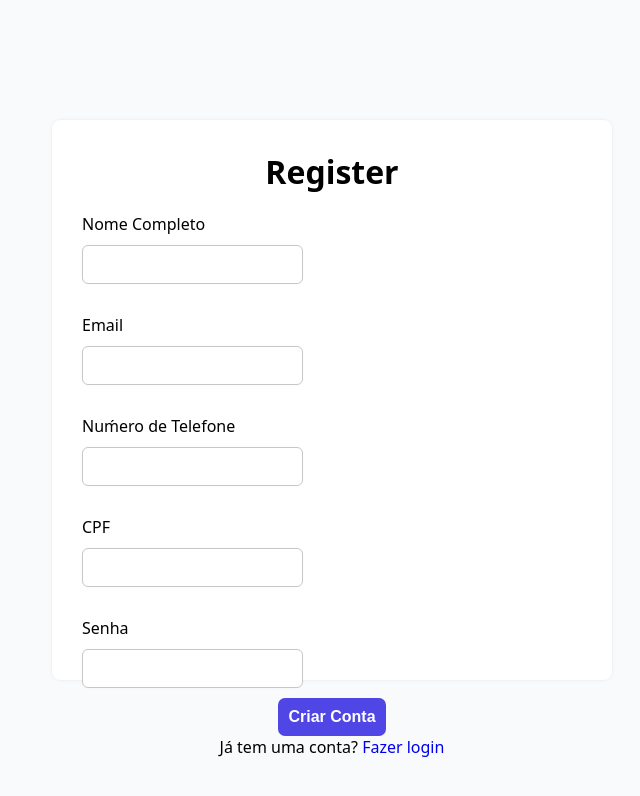
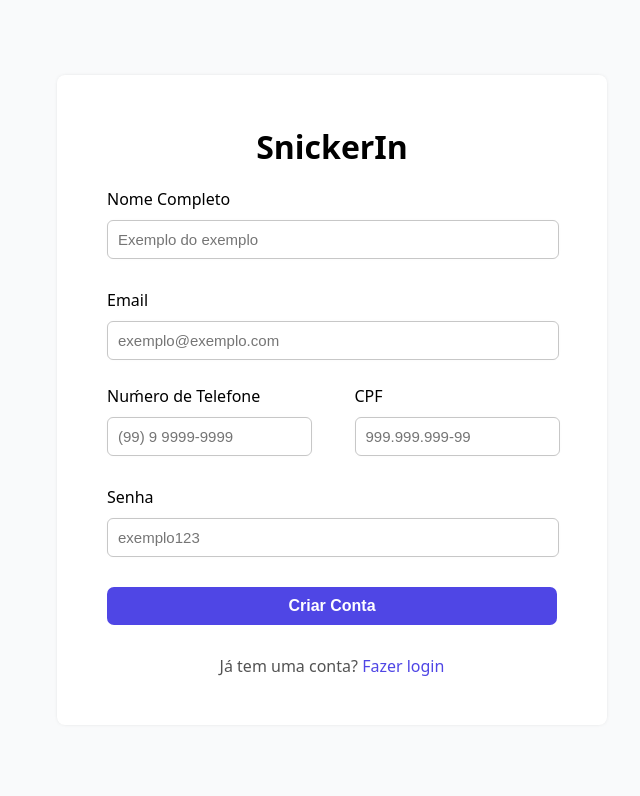
Before and after one commit to Luizhnrs/snicker.in, a React (Create React App) app in the folder frontend/: page /auth/register in a window 1280 px wide. Shown: the top 796 px of the page, without its empty margins (308-948 px from the left). Built offline with nearby package versions, Linux system fonts and the light colour scheme.

Commit message:
Feat: Add placeholders in regiter form

```diff
--- a/frontend/src/components/RegisterForm.tsx
+++ b/frontend/src/components/RegisterForm.tsx
@@ -13,98 +13,92 @@ type RegisterFormProps = {
   setPassword: (value: string) => void,
 };
 
-export default function RegisterForm({ name, setName, email, setEmail, phoneNumber, setPhoneNumber, cpf, setCpf, password, setPassword}: RegisterFormProps) {
+export default function RegisterForm({ name, setName, email, setEmail, phoneNumber, setPhoneNumber, cpf, setCpf, password, setPassword }: RegisterFormProps) {
   return (
-    <div>
-      <form>
+    <form className="register-form">
 
       <div className="input-div">
         <label htmlFor="name">Nome Completo</label>
-          <div className="mt-2">
         <input
           type="text"
           id="name"
           name="name"
           required
           value={name}
-              onChange={({target}) => setName(target.value)}
+          onChange={({ target }) => setName(target.value)}
+          placeholder="Exemplo do exemplo"
           autoComplete="name"
         />
-          </div>
       </div>
 
       <div className="input-div">
         <label htmlFor="email">Email</label>
-          <div className="mt-2">
         <input
           type="email"
           id="email"
           name="email"
           required
           value={email}
-              onChange={({target}) => setEmail(target.value)}
+          onChange={({ target }) => setEmail(target.value)}
+          placeholder="exemplo@exemplo.com"
           autoComplete="email"
         />
       </div>
-        </div>
 
-        <div className="input-div">
+      <div className="mini-inputs">
+        <div>
           <label htmlFor="phoneNumber">Nuḿero de Telefone</label>
-          <div>
           <input
             type="text"
             id="phoneNumber"
             name="phoneNumber"
             required
             value={phoneNumber}
-              onChange={({target}) => setPhoneNumber(target.value)}
+            onChange={({ target }) => setPhoneNumber(target.value)}
+            placeholder="(99) 9 9999-9999"
             autoComplete="tel"
           />
         </div>
-        </div>
 
-        <div className="input-div">
+        <div>
           <label htmlFor="cpf">CPF</label>
-          <div>
           <input
             type="text"
             id="cpf"
             name="cpf"
             required
             value={cpf}
-              onChange={({target}) => setCpf(target.value)}
+            onChange={({ target }) => setCpf(target.value)}
+            placeholder="999.999.999-99"
           />
         </div>
       </div>
 
+
       <div className="input-div">
         <label htmlFor="password">Senha</label>
-          <div>
         <input
           type="password"
           id="password"
           name="password"
           required
           value={password}
-              onChange={({target}) => setPassword(target.value)}
+          onChange={({ target }) => setPassword(target.value)}
+          placeholder="exemplo123"
         />
       </div>
-        </div>
 
-        <div>
       <button
         type="submit"
       >Criar Conta</button>
-        </div>
 
-        <p>
+      <p className="register-message">
         Já tem uma conta?{' '}
-            <Link to="/auth/login">
+        <Link to="/auth/login" className="register-link">
           Fazer login
         </Link>
       </p>
 
     </form>
-    </div>
   )
 };
--- a/frontend/src/pages/Register.tsx
+++ b/frontend/src/pages/Register.tsx
@@ -12,7 +12,7 @@ export default function Register() {
   return (
     <main className="register-container">
       <div>
-        <h1>Register</h1>
+        <h1>SnickerIn</h1>
       </div>
       <RegisterForm
         name={name}
--- a/frontend/src/styles/login.css
+++ b/frontend/src/styles/login.css
@@ -25,22 +25,6 @@
   color: rgb(79 70 229);
 }
 
-.input-div {
-  display: flex;
-  flex-direction: column;
-  align-items: start;
-  padding: 10px 0;
-}
-
-.input-div > label {
-  padding: 10px 0 10px 0;
-  font-weight: 480;
-}
-
-.input-div > input {
-  width: 380px;
-}
-
 .password-forgot {
   text-align: end;
   margin: 10px 0;
@@ -55,3 +39,19 @@
   margin: 10px 0;
   width: 100%;
 }
+
+.login-form > .input-div {
+  display: flex;
+  flex-direction: column;
+  align-items: start;
+  padding: 10px 0;
+}
+
+.login-form > .input-div > label {
+  padding: 10px 0 10px 0;
+  font-weight: 480;
+}
+
+.login-form > .input-div > input {
+  width: 380px;
+}
--- a/frontend/src/styles/register.css
+++ b/frontend/src/styles/register.css
@@ -1,13 +1,63 @@
 .register-container {
-  width: 500px;
-  height: 500px;
+  width: 450px;
+  height: 550px;
   background-color: white;
   position: absolute;
   top: 50%;
   left: 50%;
   transform: translate(-50%, -50%);
   text-align: center;
-  padding: 30px;
+  padding: 50px;
   border-radius: 8px;
   box-shadow: 0px 0px 5px -3px rgba(0, 0, 0, 0.411);
 }
+
+.register-form>.input-div {
+  display: flex;
+  flex-direction: column;
+  align-items: start;
+  padding: 10px 0;
+}
+
+.register-form>.input-div>label {
+  padding: 10px 0 10px 0;
+  font-weight: 480;
+}
+
+.register-form>.input-div>input {
+  width: 430px;
+}
+
+.register-form>.mini-inputs {
+  display: flex;
+  text-align: start;
+  justify-content: space-between;
+}
+
+.register-form>.mini-inputs div {
+  margin-top: 15px;
+  width: 45%;
+}
+
+.register-form>.mini-inputs label {
+  font-weight: 480;
+}
+
+.register-form>.mini-inputs input {
+  margin: 10px 0;
+  width: 183px;
+}
+
+.register-form>button {
+  margin: 20px 0;
+  width: 100%;
+}
+
+.register-form>.register-link {
+  color: rgb(79 70 229);
+}
+
+.register-message {
+  margin: 10px;
+  color: rgba(0, 0, 0, 0.678);
+}
```
Lines whose indentation alone changed are shown as unchanged.
